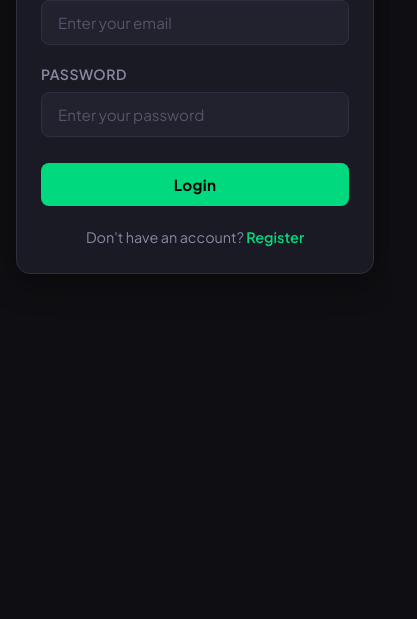
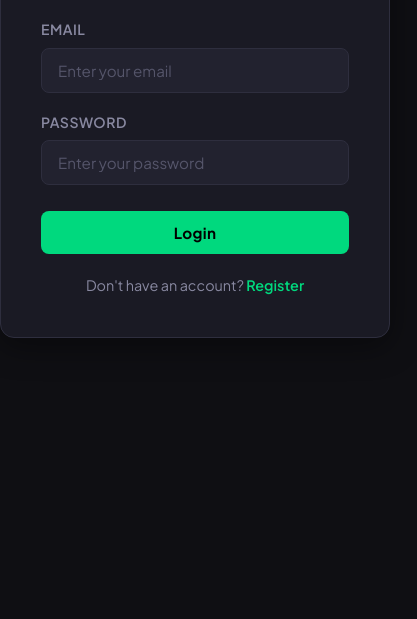
Before and after one commit to MT-47/fundiy-platform, a website: page public/login.html in a window 390 px wide. Shown: the part 225-844 px from the top of the page, 417 px wide, since content can reach past the window. Drawn offline with Linux system fonts and the light colour scheme.

Commit message:
some style

```diff
--- a/public/css/login.css
+++ b/public/css/login.css
@@ -1,8 +1,9 @@
-
-body {
-  background: var(--bg);
+main {
+  display: flex;
+  justify-content: center;
 }
 
+/* Login Button*/
 .form-container .btn {
   margin-top: 8px;
   background: var(--green);
@@ -16,12 +17,3 @@
   transform: translateY(-1px);
   box-shadow: 0 4px 20px rgba(0,217,126,0.3);
 }
-
-@media (max-width: 768px) {
-
-  main {
-    display: flex;
-    justify-content: center;
-  }
-
-}
--- a/public/css/style.css
+++ b/public/css/style.css
@@ -334,7 +334,7 @@
 }
 
 
-@media (max-width: 768px) {
+/* @media (max-width: 768px) {
 
 
   .form-container {
@@ -387,4 +387,4 @@
     margin: 30px 16px;
     padding: 24px;
   }
-}
+} */
```
